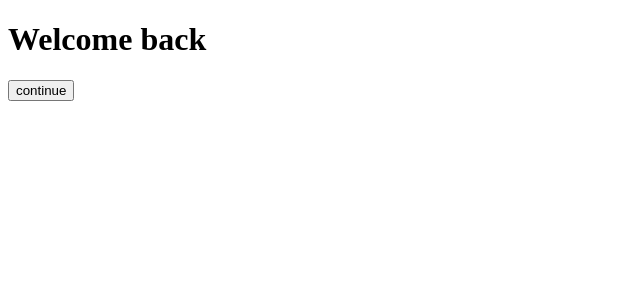
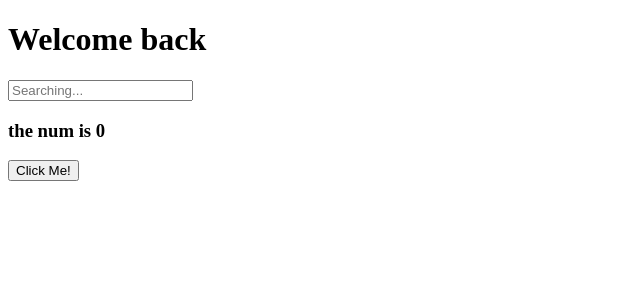
Before and after one commit to Imeanstar/ReactApp-nomadCoder-movieWebService, a React (Create React App) app: page / in a window 1280 px wide. Shown: the top 300 px of the page, without its empty margins (0-640 px from the left). Built offline with nearby package versions, Linux system fonts and the light colour scheme.

Commit message:
최종정리본 for prac

```diff
--- a/src/App.js
+++ b/src/App.js
@@ -1,12 +1,28 @@
 //실행시 npm start 를 cmd에 입력
-import Button from "./Button";
+import { useState, useEffect } from "react";
 
 
 function App() {
+  const [counter, setValue] = useState(0);
+  const [keyword, setKeyword] = useState("");
+  const onClick = () => setValue((val) => val + 1);
+  const onChange = (event) => setKeyword(event.target.value);
+  console.log("i run all the time");
+  const iRunOnlyOnce = () => {
+    console.log("i run only once");
+  }
+  useEffect(() => {
+    if(keyword !== ""){
+      console.log("SEARTCH FOR", keyword);
+    }
+  }, [keyword]);
+  useEffect(iRunOnlyOnce, []);
   return (
     <div>
       <h1>Welcome back</h1>
-      <Button text={"continue"} />
+      <input value={keyword} onChange={onChange} type="text" placeholder="Searching..." />
+      <h3>the num is {counter}</h3>
+      <button onClick={onClick}>Click Me!</button>
     </div>
   );
 }
```
